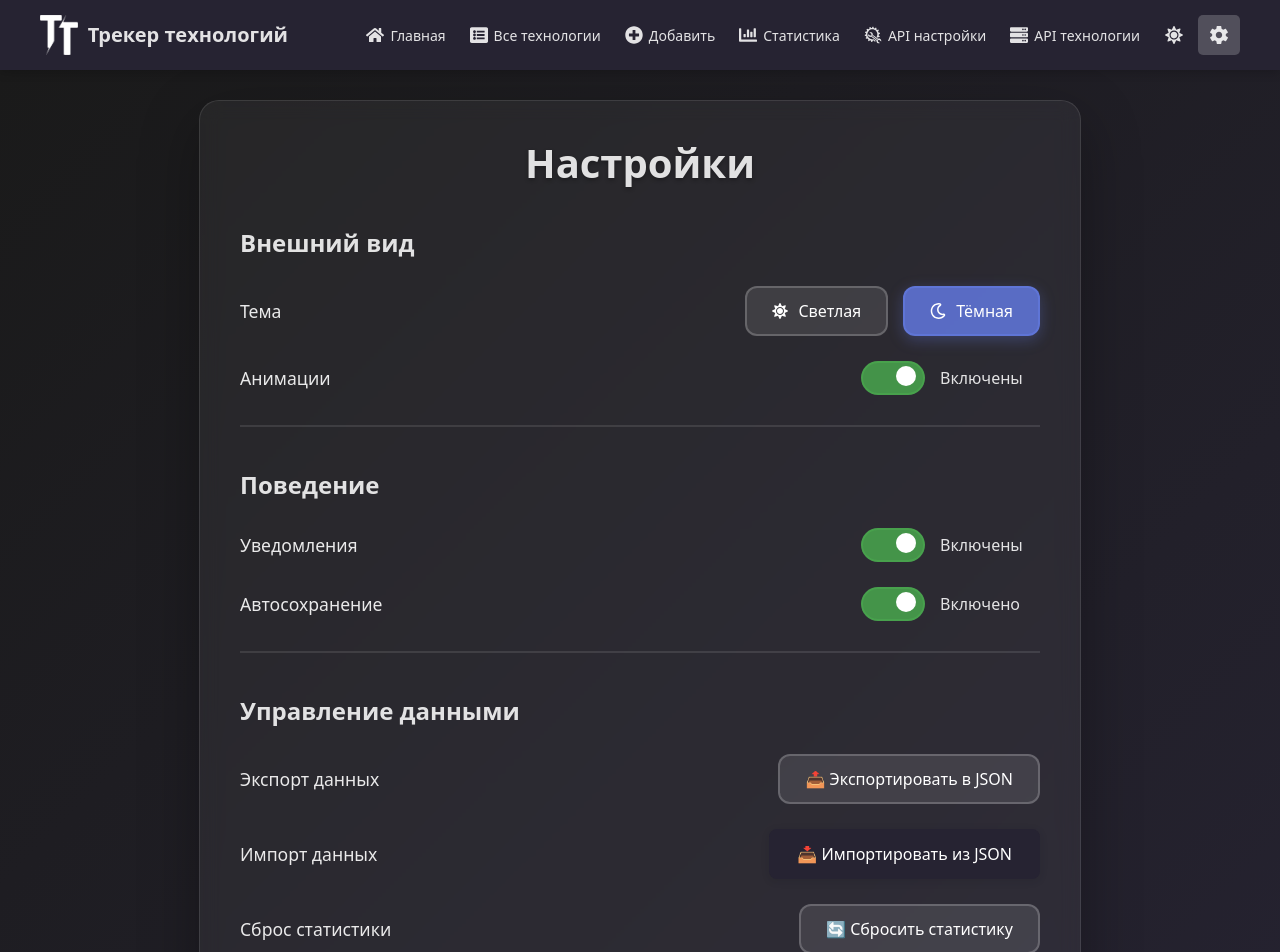
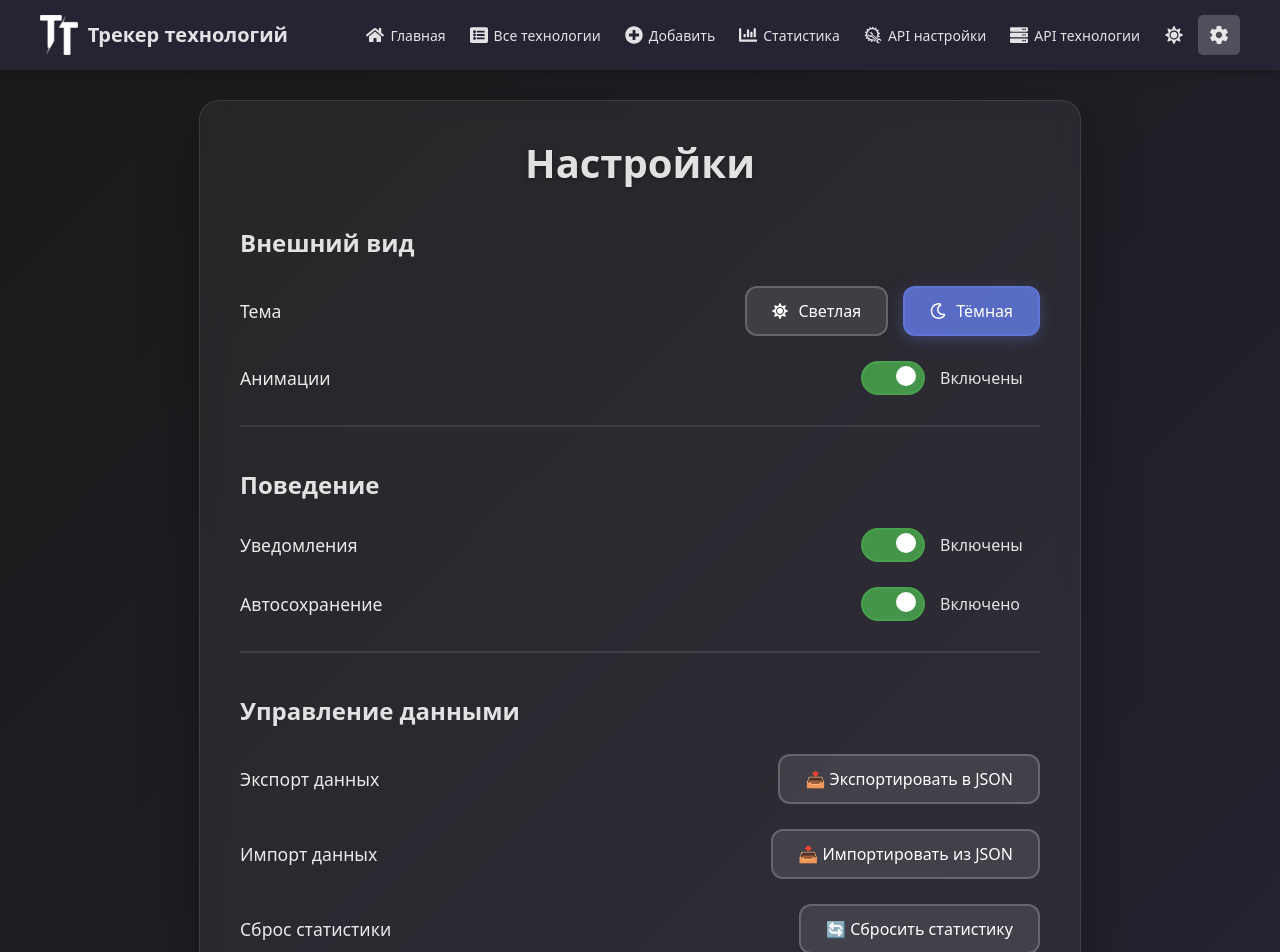
Before and after one commit to HEGATNB/REACT-WEBSITE, a React (Vite) app: page /settings in a window 1280 px wide. Shown: the top 952 px of the page. Built offline with nearby package versions, Linux system fonts and the light colour scheme.

Commit message:
Исправлен конфликт стилей

```diff
--- a/src/components/ApiSettings.css
+++ b/src/components/ApiSettings.css
@@ -179,7 +179,7 @@
   border-color: #646cff;
 }
 
-.import-btn {
+.import-btn-api {
   padding: 14px 28px;
   background: #262332;
   color: white;
@@ -191,12 +191,12 @@
   box-shadow: 0 2px 8px rgba(0, 0, 0, 0.1);
 }
 
-.import-btn:hover:not(:disabled) {
+.import-btn-api:hover:not(:disabled) {
   background: #1e1a2b;
   transform: translateY(-2px);
 }
 
-.import-btn:disabled {
+.import-btn-api:disabled {
   opacity: 0.6;
   cursor: not-allowed;
   transform: none;
--- a/src/components/ApiSettings.tsx
+++ b/src/components/ApiSettings.tsx
@@ -112,7 +112,7 @@ function ApiSettings() {
           />
           <button
             onClick={handleImportRoadmap}
-            className="import-btn"
+            className="import-btn-api"
             disabled={loading}
           >
             {loading ? 'Импорт...' : 'Импортировать'}
```
